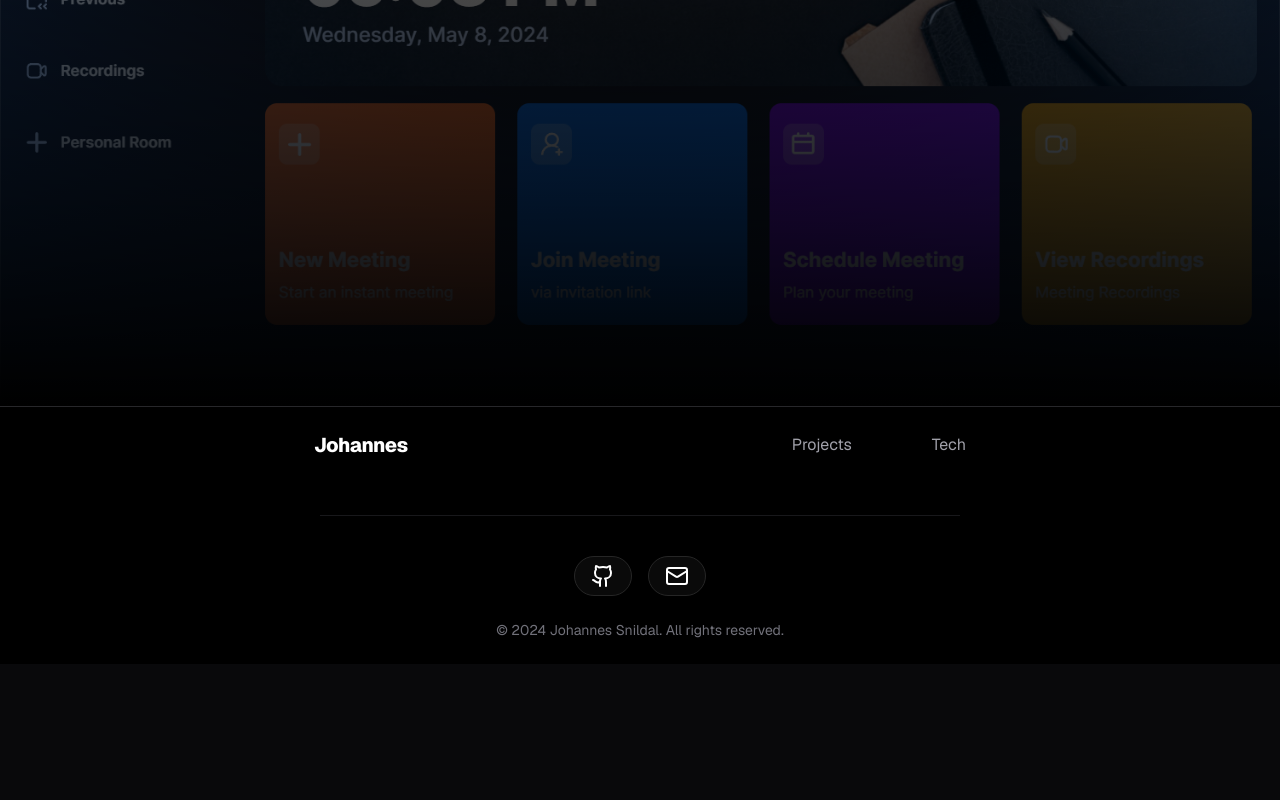
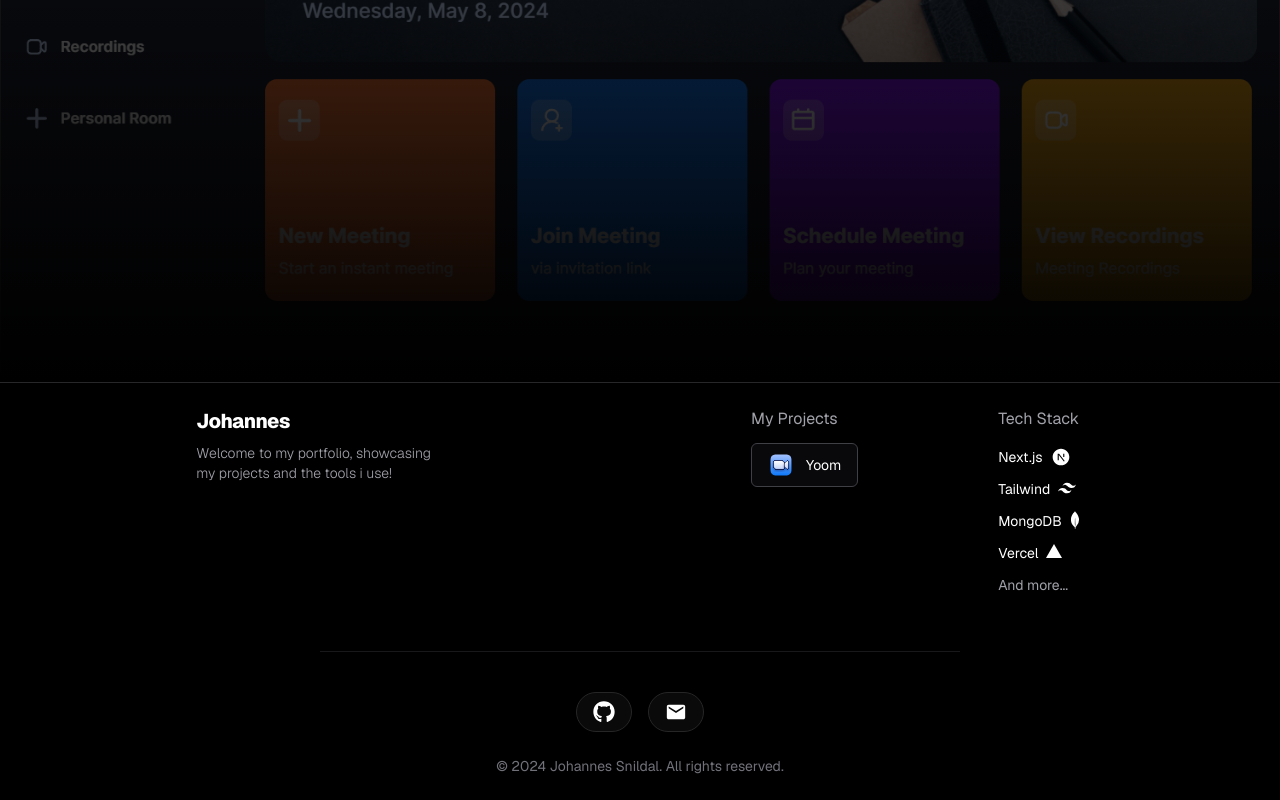
Before and after one commit to johannessnildal/portfolio, a Next.js app: page / in a window 1280 px wide. Shown: the part 934-1734 px from the top of the page. Before the commit the page ends 1598 px from the top, so only its background shows below. Built offline with nearby package versions, Linux system fonts and the light colour scheme.

Commit message:
major changes to footer, fade in animation on home page

```diff
--- a/app/(main)/layout.tsx
+++ b/app/(main)/layout.tsx
@@ -5,8 +5,10 @@ import React, { ReactNode } from 'react'
 const Mainlayout = ({ children }: { children: ReactNode }) => {
   return (
     <main className='relative h-full w-full'>
-      <div className="absolute inset-0 -z-10 items-center [background:radial-gradient(125%_125%_at_50%_10%,#000_40%,#0E78F9_100%)]"></div>
-      <div className="absolute z-0 bottom-0 left-0 right-0 top-0 bg-[linear-gradient(to_right,#4f4f4f2e_1px,transparent_1px),linear-gradient(to_bottom,#4f4f4f2e_1px,transparent_1px)] bg-[size:14px_24px] [mask-image:radial-gradient(ellipse_60%_50%_at_50%_0%,#000_70%,transparent_100%)]"></div>
+      <div
+      className="absolute z-0 bottom-0 left-0 right-0 top-0 bg-[linear-gradient(to_right,#4f4f4f2e_1px,transparent_1px),linear-gradient(to_bottom,#4f4f4f2e_1px,transparent_1px)] bg-[size:14px_24px] [mask-image:radial-gradient(ellipse_60%_50%_at_50%_0%,#000_20%,transparent_100%)]"
+      >
+      </div>
         <div className='relative'>
           <NavBar />
           {children}
--- a/components/global/footer.tsx
+++ b/components/global/footer.tsx
@@ -1,25 +1,52 @@
-import { Github, Mail } from 'lucide-react'
 import Link from 'next/link'
 import React from 'react'
 import { Button } from '../ui/button'
 
+import { RiNextjsFill, RiTailwindCssFill } from "react-icons/ri";
+import { SiMongodb, SiShadcnui, SiVercel } from "react-icons/si";
+import { FaGithub } from "react-icons/fa";
+import { MdEmail } from "react-icons/md";
+
+import Image from 'next/image';
+import YoomLogo from '/public/icons/yoomlogo.svg';
+
 const Footer = () => {
   return (
     <section className='w-full h-fit bg-black border-t border-zinc-800 flex flex-col'>
-      <div className='flex flex-col sm:flex-row justify-center pt-6 gap-10 sm:gap-[30vw]'>
-        <div>
-          <h1 className='font-extrabold text-xl tracking-tight text-center'>Johannes</h1>
+      <div className='flex flex-col sm:flex-row justify-center pt-6 gap-10 sm:gap-[10vw] md:gap-[15vw] lg:gap-[30vw] xl:gap-[25vw] 2xl:gap-[20vw]'>
+        <div className='flex flex-col gap-2'>
+          <h1 className='font-extrabold text-xl tracking-tight text-center sm:text-left'>Johannes</h1>
+          <p className='text-sm font-light text-zinc-400 text-center sm:text-left'>Welcome to my portfolio, showcasing <br /> my projects and the tools i use!</p>
         </div>
-        <div className='flex flex-col sm:flex-row gap-10 sm:gap-20 items-center'>
-          <div>
-            <Link href='/projects'
+        <div className='flex flex-col text-center sm:text-left sm:flex-row gap-10 sm:gap-[100px] md:gap-[140px]'>
+          <div className='flex flex-col gap-3'>
+            <Link
+              href='/projects'
               className='text-zinc-400 hover:text-muted duration-300 ease-in-out'
-            >Projects</Link>
+            >
+              My Projects
+            </Link>
+            <Link href='https://yoom-liart-delta.vercel.app/' target='blank' className='w-fit flex self-center'>
+              <div className='bg-zinc-950 hover:bg-zinc-800 duration-100 ease-in-out rounded-md border-solid border-[1px] border-zinc-700'>
+                <div className='flex flex-row gap-3 items-center justify-start px-4 py-2'>
+                  <Image src={YoomLogo} width={26} height={26} alt='Yoom'/>
+                  <h1 className='text-sm'>Yoom</h1>
+                </div>
+              </div>
+            </Link>
           </div>
-          <div>
+
+          <div className='flex flex-col gap-4'>
             <Link href='/tools'
               className='text-zinc-400 hover:text-muted duration-300 ease-in-out'
-            >Tech</Link>
+            >Tech Stack</Link>
+            <ul className='flex flex-col gap-3 items-center sm:items-start'>
+              <Link href='https://nextjs.org/' target='blank'><li className='flex flex-row gap-2 text-sm hover:text-zinc-400 duration-300 ease-in-out'>Next.js<RiNextjsFill size='20' /></li></Link>
+              <Link href='https://tailwindcss.com/' target='blank'><li className='flex flex-row gap-2 text-sm hover:text-zinc-400 duration-300 ease-in-out'>Tailwind<RiTailwindCssFill size='18' /></li></Link>
+              <Link href='https://www.mongodb.com/' target='blank'><li className='flex flex-row gap-1 text-sm hover:text-zinc-400 duration-300 ease-in-out'>MongoDB<SiMongodb size='18'/></li></Link>
+              <Link href='https://vercel.com/' target='blank'><li className='flex flex-row gap-2 text-sm hover:text-zinc-400 duration-300 ease-in-out'>Vercel<SiVercel size='16'/></li></Link>
+              <li className='text-sm text-zinc-400'>And more...</li>
+            </ul>
           </div>
         </div>
       </div>
@@ -28,10 +55,10 @@ const Footer = () => {
 
       <div className='flex flex-row items-center justify-center gap-4 pt-10'>
         <Button className='dark rounded-full mx-0' variant='outline'>
-          <Link href='https://github.com/johannessnildal' target='blank'><Github size={24}/></Link>
+          <Link href='https://github.com/johannessnildal' target='blank'><FaGithub size='22'/></Link>
         </Button>
         <Button className='dark rounded-full mx-0' variant='outline'>
-          <Link href='mailto:johannessnildal@gmail.com'><Mail size={24}/></Link>
+          <Link href='mailto:johannessnildal@gmail.com'><MdEmail size='22'/></Link>
         </Button>
       </div>
 
--- a/components/navbar/mobile-nav-bar.tsx
+++ b/components/navbar/mobile-nav-bar.tsx
@@ -63,32 +63,32 @@ const MobileNavBar = () => {
           </PopoverTrigger>
           <PopoverContent className='dark w-[200px]'>
             <ul className='flex flex-col gap-3 justify-center items-center'>
-            <li className='text-sm opacity-70 active:opacity-100'>
+            <li className='text-sm opacity-70'>
                 <Link href='https://nextjs.org/' target='blank'>
                   Next.js
                 </Link>
               </li>
-              <li className='text-sm opacity-70 active:opacity-100'>
+              <li className='text-sm opacity-70'>
                 <Link href='https://tailwindcss.com/' target='blank'>
                   Tailwind
                 </Link>
               </li>
-              <li className='text-sm opacity-70 active:opacity-100'>
+              <li className='text-sm opacity-70'>
                 <Link href='https://ui.shadcn.com/' target='blank'>
                   Shadcn/ui
                 </Link>
               </li>
-              <li className='text-sm opacity-70 active:opacity-100'>
+              <li className='text-sm opacity-70'>
                 <Link href='https://www.mongodb.com/' target='blank'>
                   MongoDB
                 </Link>
               </li>
-              <li className='text-sm opacity-70 active:opacity-100'>
+              <li className='text-sm opacity-70'>
                 <Link href='https://vercel.com/' target='blank'>
                   Vercel
                 </Link>
               </li>
-              <li className='text-sm active:opacity-100'>
+              <li className='text-sm'>
                 <Link href='/tools'>
                   View all
                 </Link>
--- a/package.json
+++ b/package.json
@@ -17,6 +17,7 @@
     "@radix-ui/react-popover": "^1.0.7",
     "@radix-ui/react-slot": "^1.0.2",
     "@radix-ui/react-tooltip": "^1.0.7",
+    "@react-three/fiber": "^8.16.5",
     "@tsparticles/engine": "^3.3.0",
     "@tsparticles/react": "^3.0.0",
     "@tsparticles/slim": "^3.3.0",
@@ -24,15 +25,18 @@
     "clsx": "^2.1.1",
     "embla-carousel-react": "^8.0.4",
     "framer-motion": "^11.1.9",
+    "framer-motion-3d": "^11.1.9",
     "geist": "^1.3.0",
     "lucide": "^0.378.0",
     "lucide-react": "^0.378.0",
     "next": "14.2.3",
     "react": "^18",
     "react-dom": "^18",
+    "react-icons": "^5.2.1",
     "simplex-noise": "^4.0.1",
     "tailwind-merge": "^2.3.0",
-    "tailwindcss-animate": "^1.0.7"
+    "tailwindcss-animate": "^1.0.7",
+    "three": "^0.164.1"
   },
   "devDependencies": {
     "@types/node": "^20",
```
Also changed, not shown: app/(main)/(home)/page.tsx (+14 -2 lines), components/hero-descriptions.tsx (indentation only), public/icons/managelogo.svg (added), 1 other file (tests, documents, lock files or other folders).
